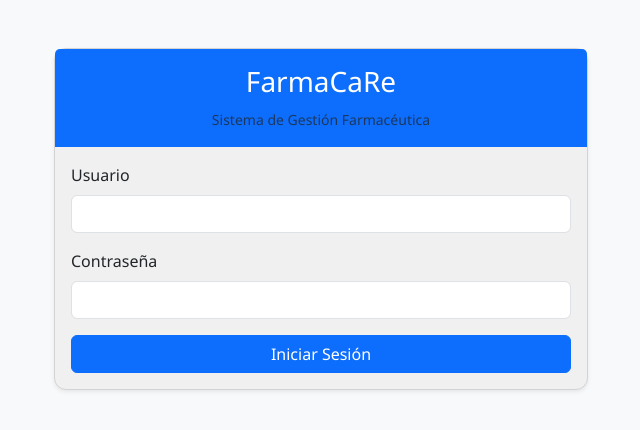
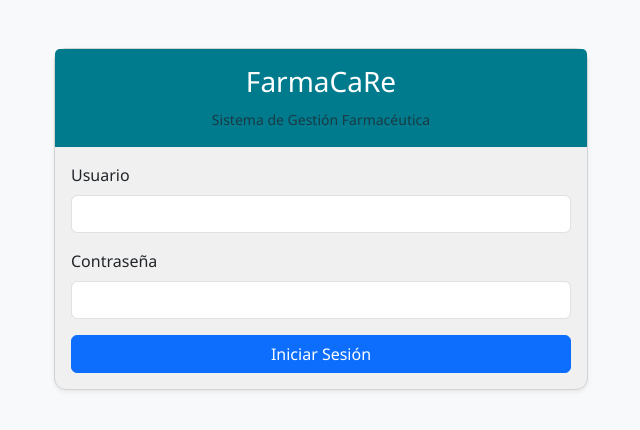
Before and after one commit to castdandc-debug/FarmaCaRe, a Flask app: page /login in a window 1280 px wide. Shown: the part 86-516 px from the top of the page, without its empty margins (319-959 px from the left). Run offline with Flask 3, Linux system fonts and the light colour scheme.

Commit message:
Corrección: cambiar color azul por verde en login

```diff
--- a/app/templates/login.html
+++ b/app/templates/login.html
@@ -7,7 +7,7 @@
     <div class="row justify-content-center">
         <div class="col-md-6">
             <div class="card shadow-sm" style="background-color: #f0f0f0;">
-                <div class="card-header bg-primary text-white text-center">
+                <div class="card-header text-white text-center" style="background-color: #007B8E;">
                     <h3>FarmaCaRe</h3>
                     <small class="text-muted">Sistema de Gestión Farmacéutica</small>
                 </div>
```
